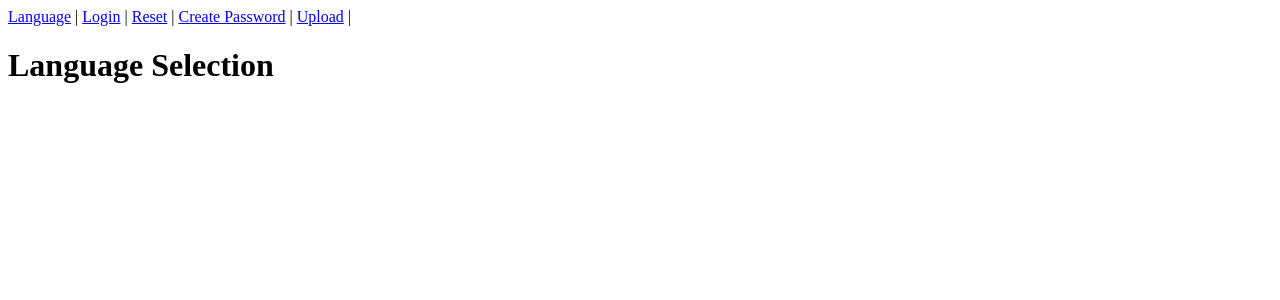
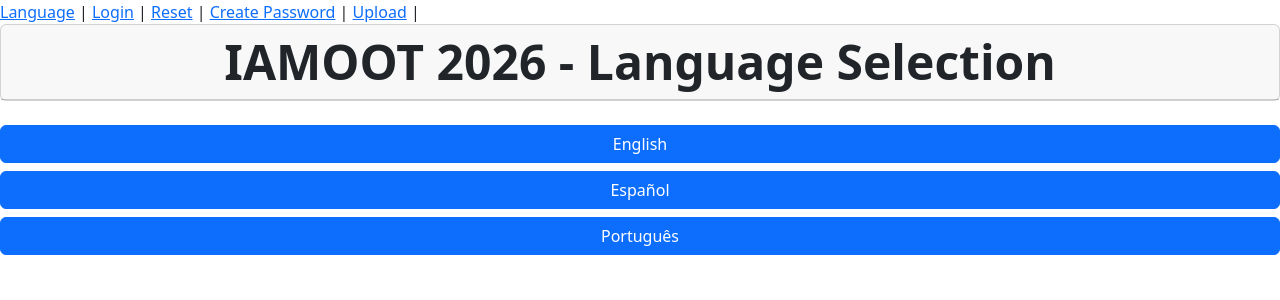
Before and after one commit to AlvaroDSolari19/IAMOOT-PARTICIPANTS, a React (Vite) app: page / in a window 1280 px wide. Shown: the top 300 px of the page. Built offline with nearby package versions, Linux system fonts and the light colour scheme.

Commit message:
Install React-Bootstrap and scaffold language selection

```diff
--- a/package.json
+++ b/package.json
@@ -10,7 +10,9 @@
     "preview": "vite preview"
   },
   "dependencies": {
+    "bootstrap": "^5.3.8",
     "react": "^19.2.0",
+    "react-bootstrap": "^2.10.10",
     "react-dom": "^19.2.0",
     "react-router-dom": "^7.13.0"
   },
--- a/src/main.jsx
+++ b/src/main.jsx
@@ -1,5 +1,6 @@
 import { StrictMode } from 'react'
 import { createRoot } from 'react-dom/client'
+import 'bootstrap/dist/css/bootstrap.min.css';
 import App from './App.jsx'
 
 createRoot(document.getElementById('root')).render(
--- a/src/pages/LanguageSelection.jsx
+++ b/src/pages/LanguageSelection.jsx
@@ -1,3 +1,15 @@
+import {Button, Card} from 'react-bootstrap';
+
 export default function LanguageSelection() {
-    return <h1>Language Selection</h1>
+    return <div className='d-grid gap-2'>
+
+        <Card className='text-center mb-3'>
+            <Card.Header as='h1' className='display-5 fw-bold'>IAMOOT 2026 - Language Selection</Card.Header>
+        </Card>
+
+        <Button variant='primary'>English</Button>
+        <Button variant='primary'>Español</Button>
+        <Button variant='primary'>Português</Button>
+
+    </div>
 }
```
Also changed, not shown: 1 other file (tests, documents, lock files or other folders).
